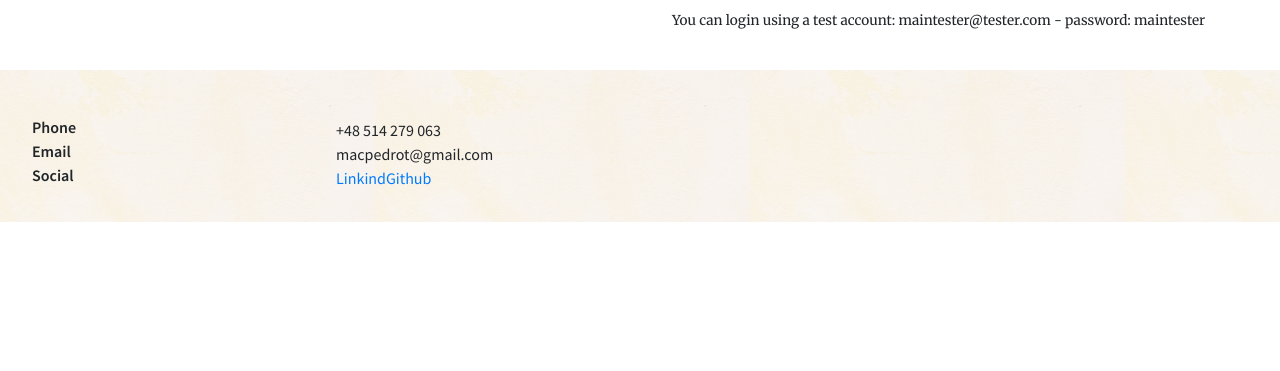
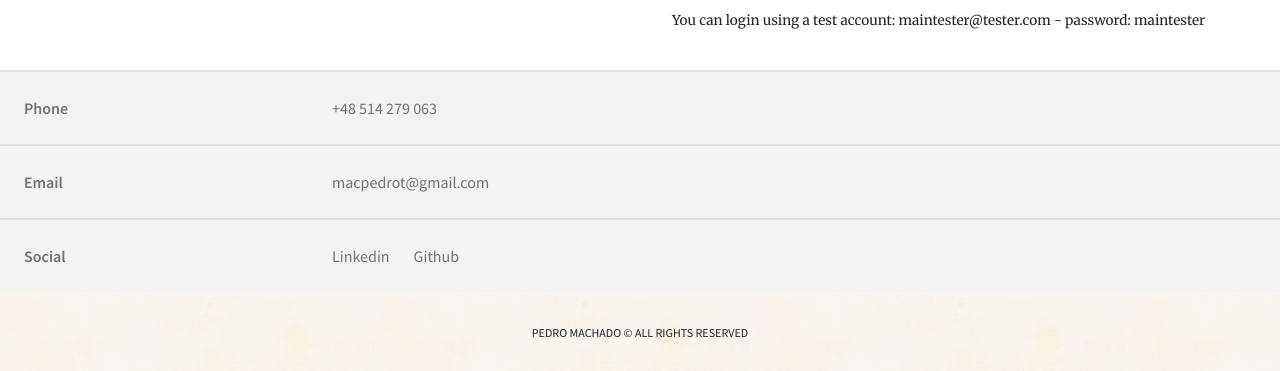
Before and after one commit to Pedro-Mac/my-app, a React (Create React App) app: page / in a window 1280 px wide. Shown: the part 2444-2815 px from the top of the page. Before the commit the page ends 2666 px from the top, so only its background shows below. Built offline with nearby package versions, Linux system fonts and the light colour scheme.

Commit message:
add footer and style contact section

```diff
--- a/src/App.scss
+++ b/src/App.scss
@@ -7,6 +7,11 @@
   main {
     .contacts-container {
       div {
+        color: #727272;
+        padding: 1rem 0;
+        background-color: #f3f3f3;
+        border-top: rgb(224, 224, 224) 2px solid;
+        align-items: center;
         h4 {
           text-align: start;
           margin: 0;
@@ -16,15 +21,34 @@
         p {
           margin: 0;
         }
-        ul {
+        .media-container {
+          margin-bottom: 0;
           padding: 0;
           list-style: none;
+          display: flex;
+          justify-content: flex-end !important;
 
-          li {
+          .media-item {
             padding: 0;
+
+            .media-link {
+              color: #727272;
+            }
+
+            .media-link:hover {
+              color: #000000;
+              text-decoration: none;
+            }
           }
         }
       }
     }
   }
+
+  footer {
+    padding: 2rem;
+    p {
+      font-size: 0.75rem;
+    }
+  }
 }
--- a/src/App.tsx
+++ b/src/App.tsx
@@ -3,8 +3,6 @@ import React from "react";
 import Header from "./components/Header";
 import Introduction from "./components/Introduction";
 import Project from "./components/Project";
-
-import linkedinLogo from "./images/svg/linkedin-brands.svg";
 
 import projects from "./projects.json";
 
@@ -23,28 +21,43 @@ function App() {
           ))}
         </section>
 
-        <section className="wrapper contacts-container">
-          <div className="d-flex ">
+        <section className="contacts-container ">
+          <div className="d-flex p-4">
             <h4 className="w-25 text-start">Phone</h4>
             <p>+48 514 279 063</p>
           </div>
-          <div className="d-flex ">
+          <div className="d-flex p-4">
             <h4 className="w-25 text-start">Email</h4>
             <p>macpedrot@gmail.com</p>
           </div>
-          <div className="d-flex ">
+          <div className="d-flex p-4">
             <h4 className="w-25 text-start">Social</h4>
-            <ul className="d-flex justify-content-around">
-              <li>
-                <a href="https://www.linkedin.com/in/pedrotmachado/">Linkind</a>
+            <ul className="media-container">
+              <li className="media-item mr-4">
+                <a
+                  href="https://www.linkedin.com/in/pedrotmachado/"
+                  className="media-link"
+                >
+                  Linkedin
+                </a>
               </li>
-              <li>
-                <a href="https://www.linkedin.com/in/pedrotmachado/">Github</a>
+              <li className="media-item">
+                <a
+                  href="https://www.linkedin.com/in/pedrotmachado/"
+                  className="media-link"
+                >
+                  Github
+                </a>
               </li>
             </ul>
           </div>
         </section>
       </main>
+      <footer>
+        <p className="m-0 text-uppercase">
+          Pedro Machado &copy; All rights reserved
+        </p>
+      </footer>
     </div>
   );
 }
--- a/src/projects.json
+++ b/src/projects.json
@@ -1,19 +1,19 @@
 [
   {
     "title": "See you at the movies",
-    "link": "e-you-at-the-movies.netlify.app",
+    "link": "https://see-you-at-the-movies.netlify.app/",
     "text": "This is a React project where I used Bootstrap for layout and Hooks to manage state. With this project I realized why nested ternary opertators is an anti-pattern and I tried to ways to avoid it and still achieve the results I wanted in JSX.",
     "image": "https://images.unsplash.com/photo-1489599849927-2ee91cede3ba?ixlib=rb-1.2.1&ixid=MXwxMjA3fDB8MHxwaG90by1wYWdlfHx8fGVufDB8fHw%3D&auto=format&fit=crop&w=1350&q=80"
   },
   {
     "title": "Vanilla jobs",
-    "link": "nilla-jobs.netlify.app",
+    "link": "https://vanilla-jobs.netlify.app/",
     "text": "This project's goal was to practice React and state management and component lifecicle methods through class based components as well as mobile first design. (break) You can login using a test account: maintester@tester.com - password: maintester",
     "image": "https://images.unsplash.com/photo-1529717730488-7a2492983b2c?ixid=MXwxMjA3fDB8MHxwaG90by1wYWdlfHx8fGVufDB8fHw%3D&ixlib=rb-1.2.1&auto=format&fit=crop&w=1950&q=80"
   },
   {
     "title": "Star wars planets",
-    "link": "r-wars-planets-enciclopedia.netlify.app",
+    "link": "https://star-wars-planets-enciclopedia.netlify.app/",
     "text": "On this project, I focused on practicing Typescript with React. It's one of the most challenging projects I have had, not for it's size but for all the things I have done and tried for the first time, which includes styled components.",
     "image": "https://images.unsplash.com/photo-1499334650700-42e4f7ffc63d?ixid=MXwxMjA3fDB8MHxwaG90by1wYWdlfHx8fGVufDB8fHw%3D&ixlib=rb-1.2.1&auto=format&fit=crop&w=1350&q=80"
   },
```
Also changed, not shown: 1 other file (tests, documents, lock files or other folders).
